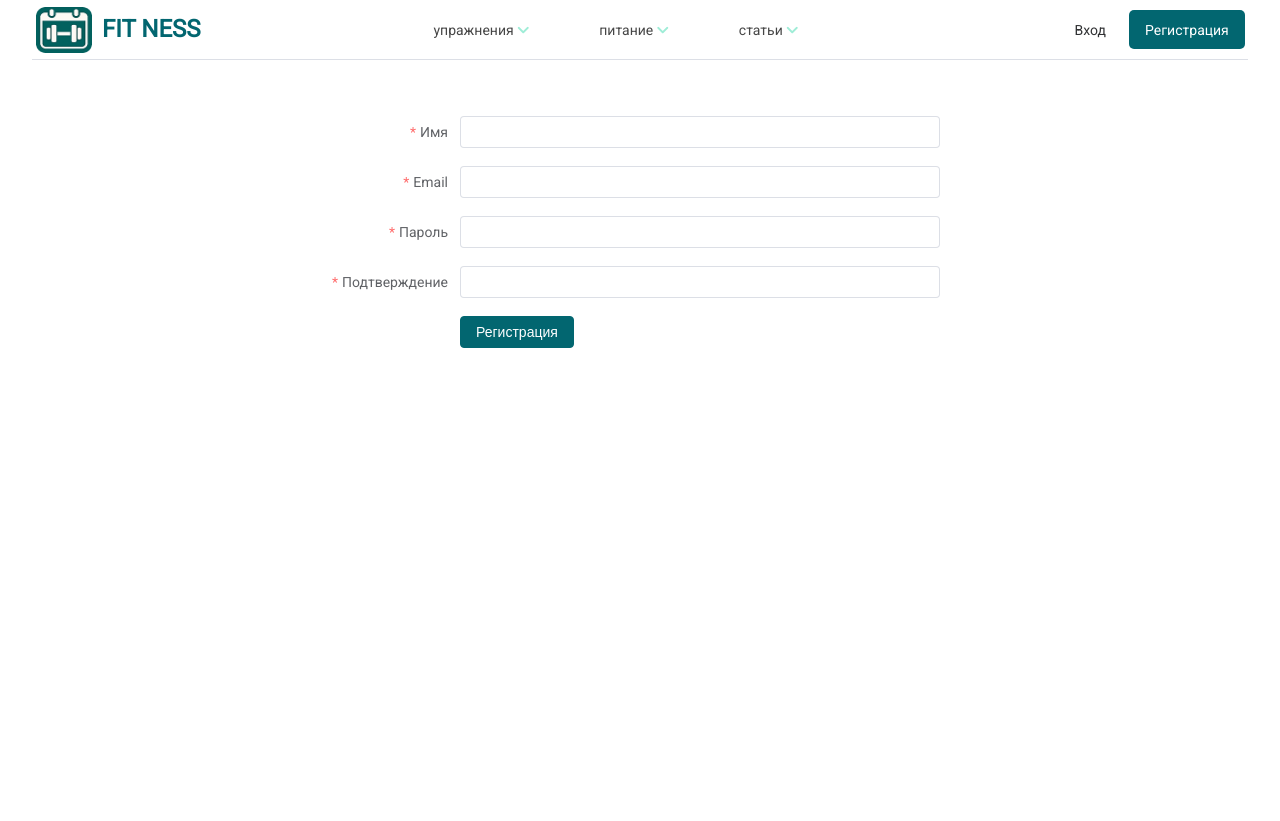
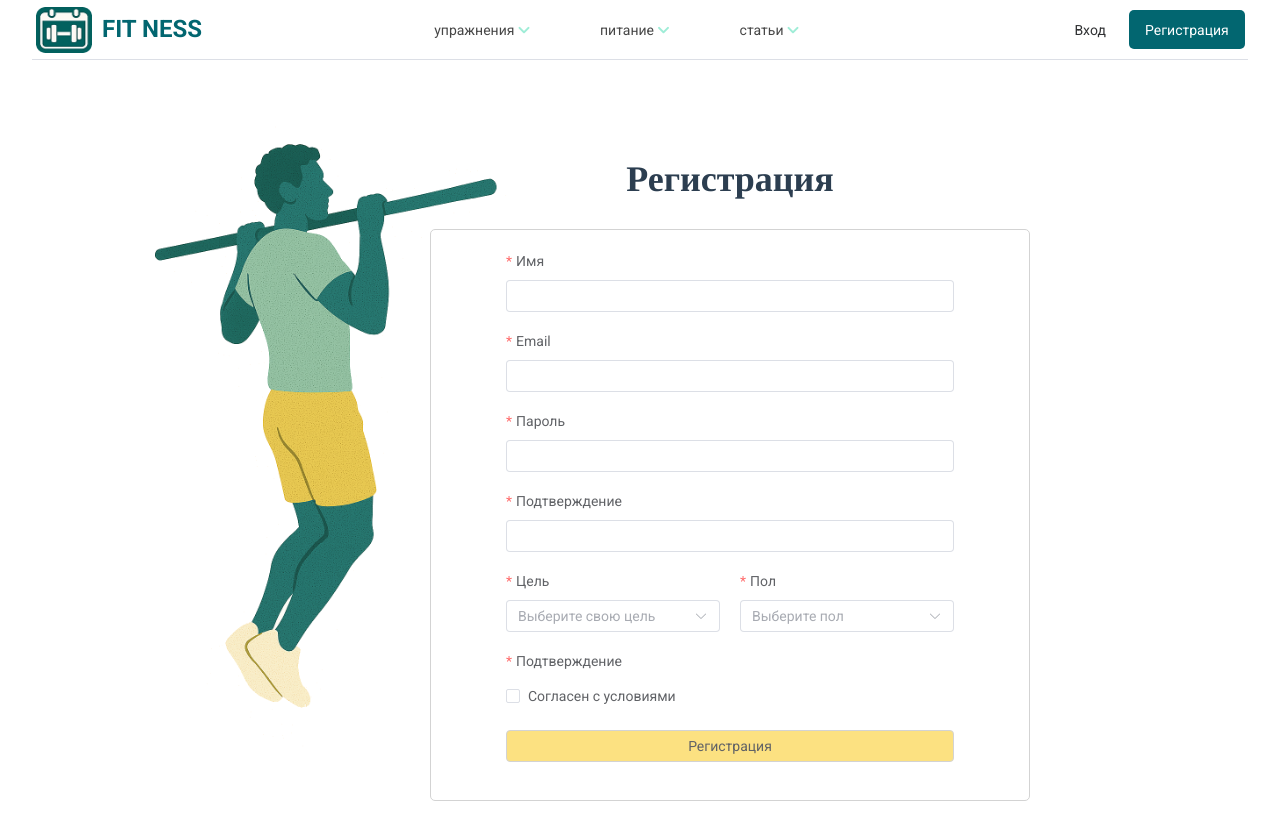
Before and after one commit to phoenix382/hackaton-lstu2025-front, a Vue app: page /register in a window 1280 px wide. Before the commit the page ends 800 px from the top, so only its background shows below. Built offline with nearby package versions, Linux system fonts and the light colour scheme; no server answers.

Commit message:
registration form

```diff
--- a/index.html
+++ b/index.html
@@ -3,8 +3,9 @@
   <head>
     <meta charset="UTF-8">
     <link rel="icon" href="/favicon.ico">
-    <link href="https://fonts.googleapis.com/css?family=Roboto&display=swap" rel="stylesheet">
 
+    <link rel="stylesheet" href="https://fonts.googleapis.com/css?family=Roboto:100,300,400,500,700,900">
+    <link rel="stylesheet" href="https://fonts.googleapis.com/css?family=Tinos:100,300,400,500,700,900">
     <meta name="viewport" content="width=device-width, initial-scale=1.0">
     <title>Vite App</title>
   </head>
--- a/src/assets/main.css
+++ b/src/assets/main.css
@@ -132,14 +132,10 @@ body {
     'Droid Sans',
     'Helvetica Neue',
     sans-serif;*/
-  font-family: 'Roboto';
+  font-family: 'Roboto' !important;
+
   font-size: 15px;
   text-rendering: optimizeLegibility;
   -webkit-font-smoothing: antialiased;
   -moz-osx-font-smoothing: grayscale;
 }
-
-@font-face {
-  font-family: 'Roboto';
-  src: url('https://fonts.googleapis.com/css2?family=Roboto&display=swap');
-}
--- a/src/views/RegisterView.vue
+++ b/src/views/RegisterView.vue
@@ -1,22 +1,71 @@
 <template>
+  <div class="registration-block">
     <div class="registration-form">
-    <el-form ref="registrationForm" :model="form" :rules="rules" label-width="120px">
+      <h1>Регистрация</h1>
+
+      <img class="back-image" src="@/assets/register.png"/>
+
+      <el-form
+        ref="registrationForm"
+        :model="form"
+        :rules="rules"
+        label-width="120px"
+        label-position="top"
+        class="form"
+      >
         <el-form-item label="Имя" prop="username">
           <el-input v-model="form.username"></el-input>
         </el-form-item>
+
         <el-form-item label="Email" prop="email">
           <el-input v-model="form.email"></el-input>
         </el-form-item>
+
         <el-form-item label="Пароль" prop="password">
           <el-input v-model="form.password" type="password"></el-input>
         </el-form-item>
+
         <el-form-item label="Подтверждение" prop="confirmPassword">
           <el-input v-model="form.confirmPassword" type="password"></el-input>
         </el-form-item>
+
+        <div class="form-row">
+          <el-form-item label="Цель" prop="goal">
+            <el-select
+              v-model="form.goal"
+              placeholder="Выберите свою цель"
+            >
+              <el-option value="1" label="Набрать массу"/>
+              <el-option value="2" label="Похудеть"/>
+              <el-option value="3" label="Набрать мышечную массу"/>
+            </el-select>
+          </el-form-item>
+
+          <el-form-item label="Пол" prop="gender">
+            <el-select
+              v-model="form.gender"
+              placeholder="Выберите пол"
+            >
+              <el-option value="1" label="Мужской" />
+              <el-option value="0" label="Женский" />
+            </el-select>
+          </el-form-item>
+        </div>
+
+        <el-form-item label="Подтверждение" prop="agreement">
+          <el-checkbox v-model="form.agreement" name="type">
+            Согласен с условиями
+          </el-checkbox>
+        </el-form-item>
+
         <el-form-item>
-        <el-button type="primary" @click="submitForm('registrationForm')">Регистрация</el-button>
+          <el-button @click="submitForm('registrationForm')" class="wide-button">
+            Регистрация
+          </el-button>
         </el-form-item>
       </el-form>
+    </div>
+
   </div>
 </template>
 
@@ -55,7 +104,10 @@ const form = ref({
   username: '',
   email: '',
   password: '',
-  confirmPassword: ''
+  confirmPassword: '',
+  goal: '',
+  gender: '',
+  agreement: '',
 });
 
 const rules = {
@@ -83,6 +135,15 @@ const rules = {
       },
       trigger: 'blur'
     }
+  ],
+  goal: [
+    { required: true, message: 'Пожалуйста, выберите цель', trigger: 'change' },
+  ],
+  gender: [
+    { required: true, message: 'Пожалуйста, выберите пол', trigger: 'change' },
+  ],
+  agreement: [
+    { required: true, message: 'Невозможно продолжить без согласия', trigger: 'change' },
   ]
 };
 
@@ -96,6 +157,9 @@ const submitForm = async (formName) => {
       const success = await authStore.register({
         'email': form.value.email,
         'password': form.value.password,
+        'name': form.value.username,
+        'gender': form.value.gender,
+        'goal': form.value.goal
       });
 
       if (!success) {
@@ -119,6 +183,66 @@ const submitForm = async (formName) => {
 <style scoped>
 .registration-form {
   max-width: 600px;
+  margin-left: 18em;
+  margin-top: 1em;
+
+  display: flex;
+  flex-direction: column;
+  align-items: center;
+  gap: 20px;
+}
+
+.registration-form h1 {
+  font-family: 'Tinos';
+  font-size: 36px;
+  font-weight: bold;
+}
+
+.registration-block {
+  max-width: 1000px;
   margin: 0 auto;
+  padding: 20px;
+
+
+  position: relative;
+}
+
+.back-image {
+  position: absolute;
+  top: 0;
+  left: 0%;
+
+  height: 90%;
+}
+
+.wide-button {
+  width: 100%;
+  background-color: #FCE181;
+  border: 1px solid lightgray;
+  font-family: 'Roboto';
+}
+
+.wide-button:hover {
+  background-color: #F4D35E;
+  transition: 0.3s;
+}
+
+.form {
+  border: 1px solid lightgray;
+  min-width: 600px;
+  border-radius: 5px;
+  padding: 20px;
+  padding-left: 5em;
+  padding-right: 5em;
+}
+
+.form-row {
+  display: flex;
+  gap: 20px;
+  width: 100%;
+}
+
+.form-row .el-form-item {
+  width: 100%;
 }
 </style>
```
Also changed, not shown: src/assets/register.png (added), 1 other file (tests, documents, lock files or other folders). Lines whose indentation alone changed are shown as unchanged.
